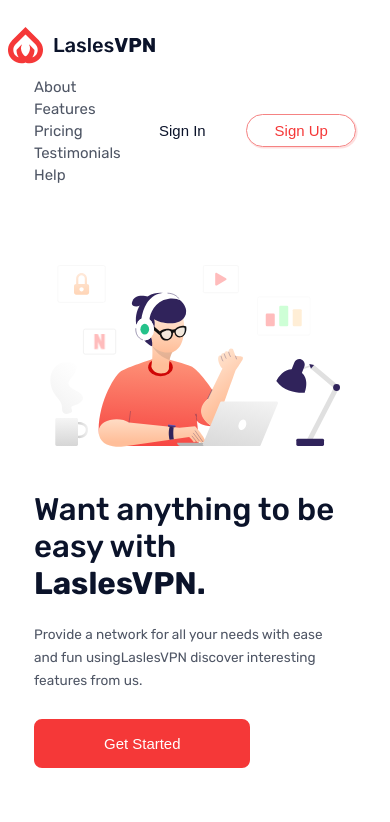
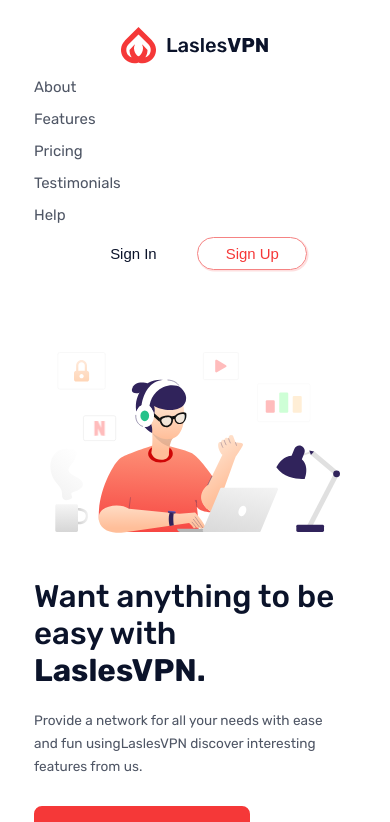
Before and after one commit to growthbeing/laslesvpn-landing-page-assignment, a React (Create React App) app: page / in a window 390 px wide. Shown: the top 822 px of the page. Built offline with nearby package versions, Linux system fonts and the light colour scheme.

Commit message:
update nav alignments

```diff
--- a/src/Layout/Header/HeaderNavigation.module.css
+++ b/src/Layout/Header/HeaderNavigation.module.css
@@ -107,12 +107,19 @@
     @media screen and (max-width: 56.25rem) {
 
         .HeaderNavigation {
-            grid-template-columns: repeat(4, 1fr);
+            display: flex;
+            flex-direction: column;
+            /*grid-template-columns: repeat(4, 1fr);*/
         }
 
-        .HeaderNavigation ul {
-            flex-direction: column;
-            gap: 4px;
+        .HeaderNavigation .mainNav {
+            width: 100%;
         }
 
+        .HeaderNavigation .mainNav ul {
+            flex-direction: column;
+            gap: 14px;
+        }
+
+
     }
```
